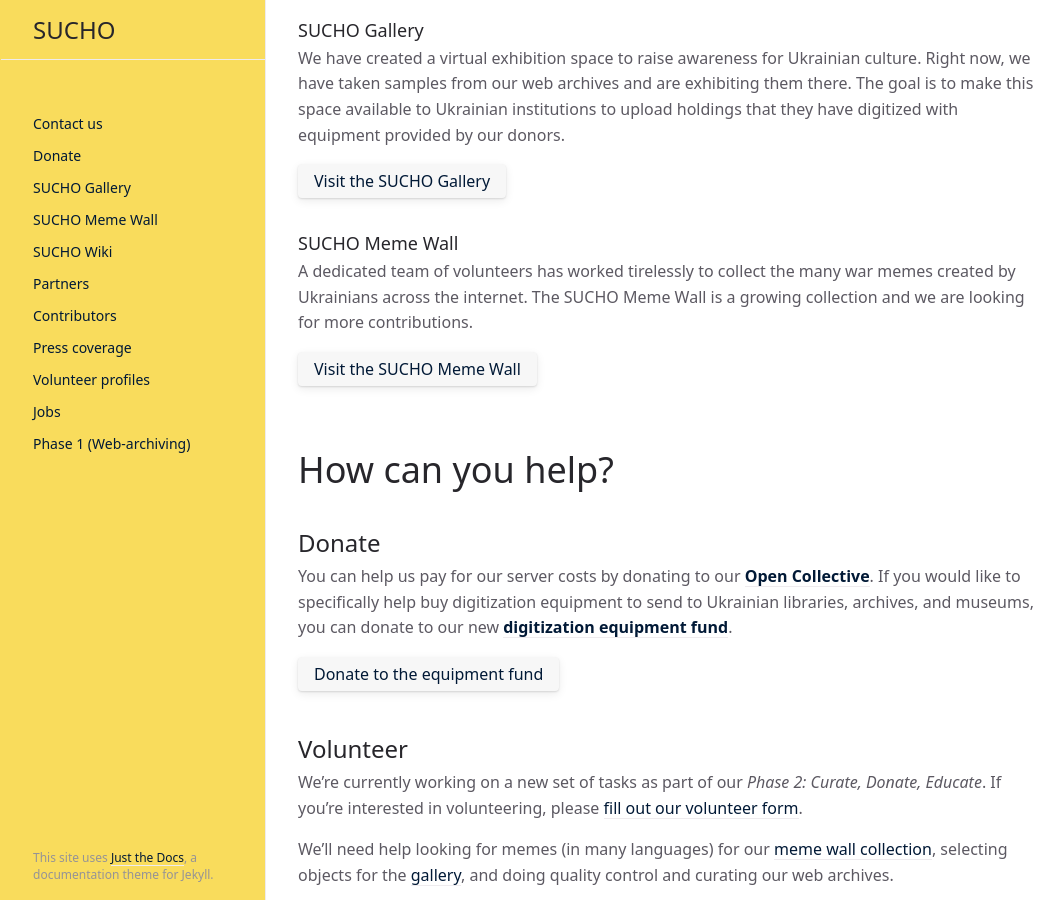
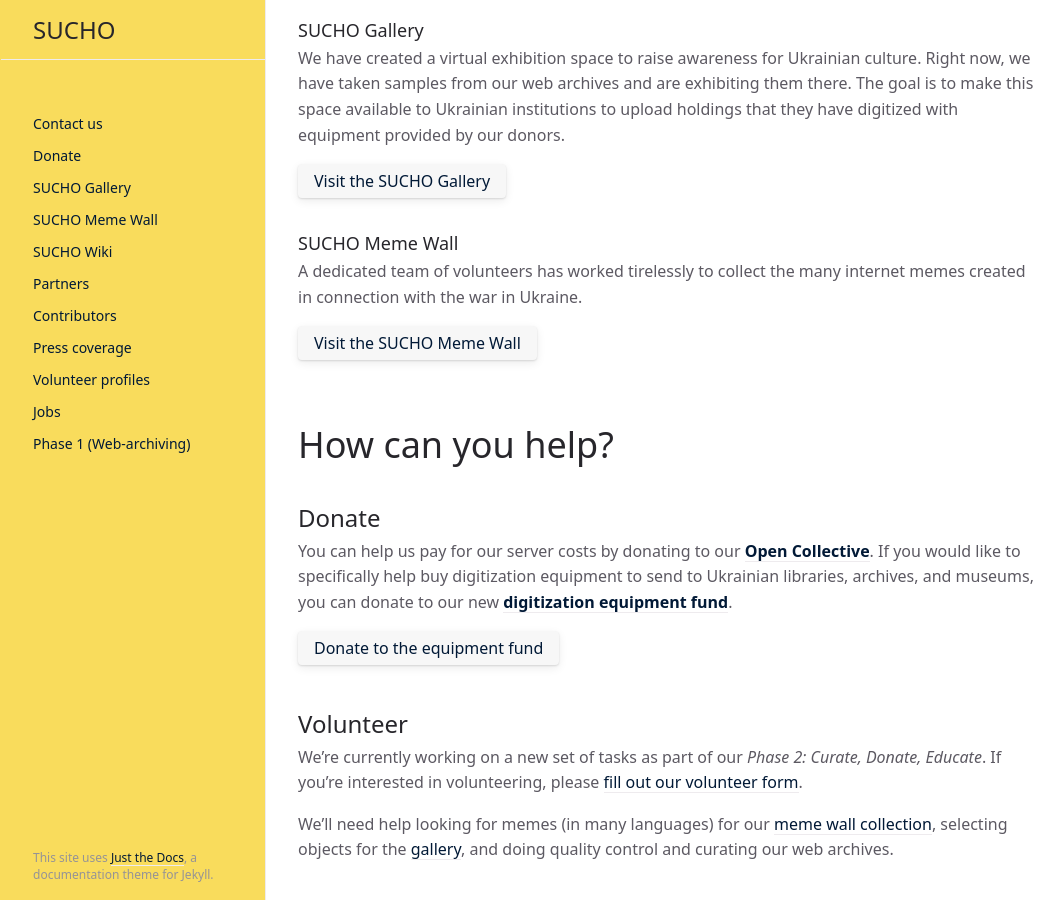
Before and after one commit to sucho-archiving/sucho-archiving.github.io, a Jekyll site: the page built from index.md, in a window 1280 px wide and 900 px high, scrolled down 590 px. Shown: the whole window, without its empty margins (106-1170 px from the left). Built offline with Jekyll 4.4.1, drawn with Linux system fonts in a browser that asks for light colours.

Commit message:
Update index.md

```diff
--- a/index.md
+++ b/index.md
@@ -29,7 +29,7 @@
 
 ### SUCHO Meme Wall
 
-A dedicated team of volunteers has worked tirelessly to collect the many war memes created by Ukrainians across the internet. The SUCHO Meme Wall is a growing collection and we are looking for more contributions.
+A dedicated team of volunteers has worked tirelessly to collect the many internet memes created in connection with the war in Ukraine.
 
 [Visit the SUCHO Meme Wall](https://memes.sucho.org/){: .btn }
 
```
